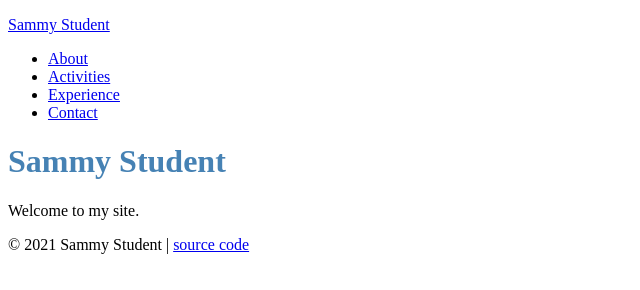
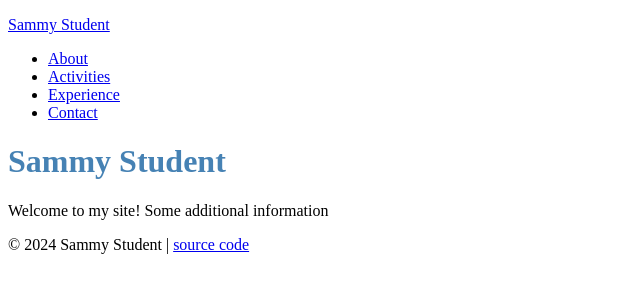
Before and after one commit to brysonreyes/Practice_Session, a plain HTML site: page index.html in a window 1280 px wide. Shown: the whole page, without its empty margins (0-640 px from the left). Drawn offline with Linux system fonts and the light colour scheme.

Commit message:
Update footer year

```diff
--- a/index.html
+++ b/index.html
@@ -20,11 +20,11 @@
 
     <div class="page">
       <h1>Sammy Student</h1>
-      <p>Welcome to my site.</p>
+      <p>Welcome to my site! Some additional information </p>
     </div>
 
     <footer>
-      <p>&copy; 2021 Sammy Student |
+      <p>&copy; 2024 Sammy Student |
         <a href="https://github.com/prof-rossetti/student-site">source code</a>
       </p>
     </footer>
```
Also changed, not shown: about.html (+1 -1 lines), activities.html (+1 -1 lines), contact.html (+1 -1 lines), experience.html (+1 -1 lines).
